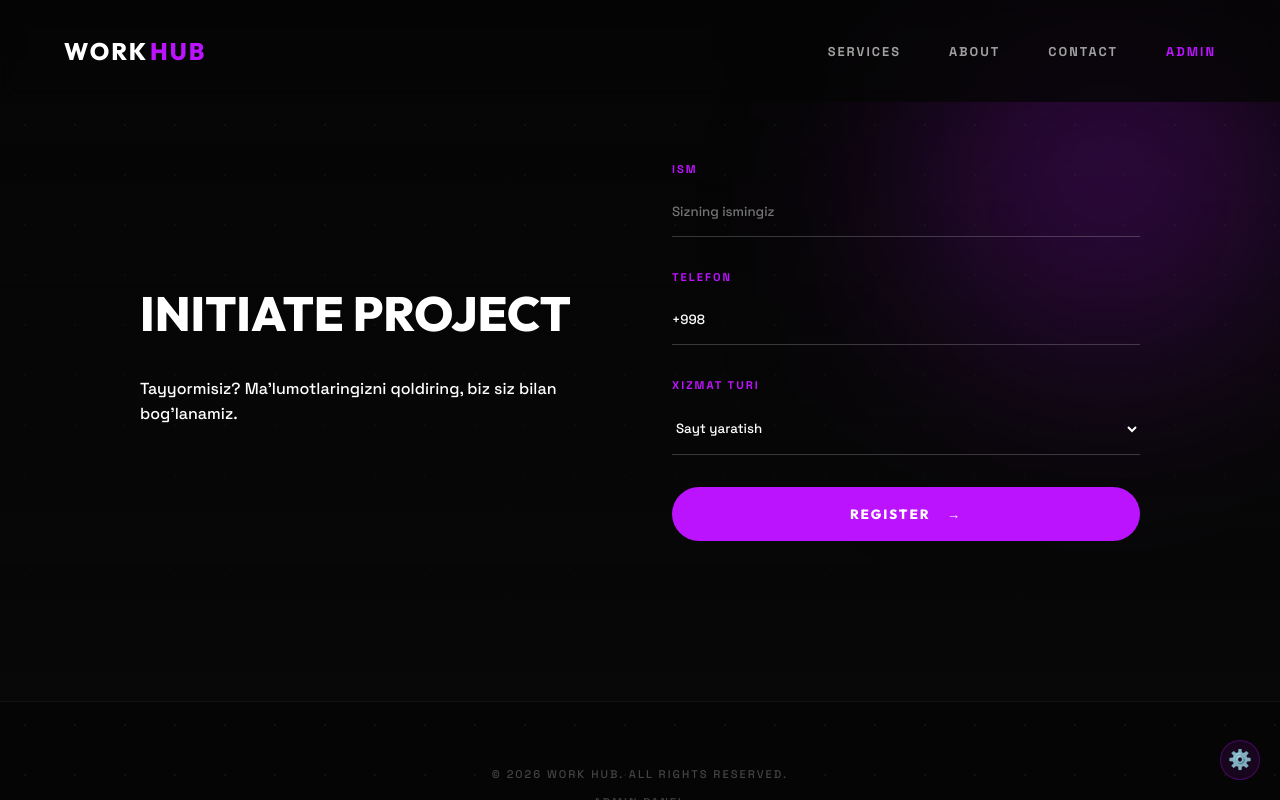
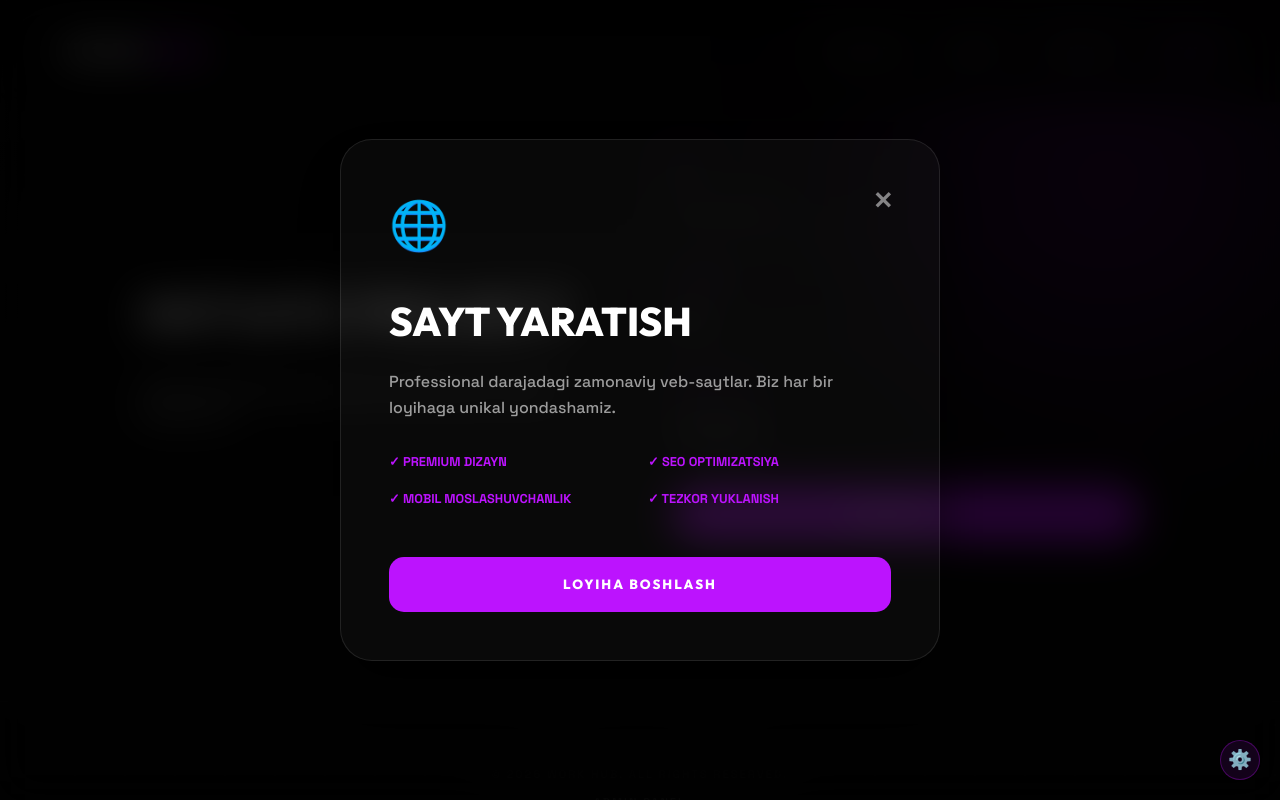
Before and after one commit to OPTIMUS6577/portfolio-, a plain HTML site: page workhub/index.html in a window 1280 px wide. Both pictures are taken after a click on the element 245 px from the left and 1344 px from the top of the page. Shown: the part 3352-4152 px from the top of the page. Drawn offline with nearby package versions, Linux system fonts and the light colour scheme.

Commit message:
Added detailed service dashboard modals for clients on the main page

```diff
--- a/workhub/index.html
+++ b/workhub/index.html
@@ -183,6 +183,14 @@
         </section>
     </main>
 
+    <!-- SERVICE INFO MODAL (DASHBOARD STYLE) -->
+    <div id="service-info-modal" style="display:none; position:fixed; top:0; left:0; width:100%; height:100%; background:rgba(0,0,0,0.8); backdrop-filter:blur(20px); z-index:9999; align-items:center; justify-content:center; padding:1.5rem">
+        <div style="background:rgba(255,255,255,0.03); border:1px solid rgba(255,255,255,0.1); border-radius:32px; width:100%; max-width:600px; padding:3rem; position:relative; box-shadow:0 25px 50px rgba(0,0,0,0.5)">
+            <button onclick="closeInfoModal()" style="position:absolute; top:25px; right:25px; background:none; border:none; color:#fff; font-size:1.5rem; cursor:pointer; opacity:0.5">✕</button>
+            <div id="modal-body"></div>
+        </div>
+    </div>
+
     <footer>
         <p>&copy; 2026 WORK HUB. ALL RIGHTS RESERVED.</p>
         <p style="margin-top: 10px;"><a href="admin.html" style="color: var(--muted); text-decoration: none; font-size: 0.7rem;">ADMIN PANEL</a></p>
@@ -192,28 +200,87 @@
     <a href="admin.html" style="position: fixed; bottom: 20px; right: 20px; width: 40px; height: 40px; background: rgba(188,19,254,0.1); border: 1px solid rgba(188,19,254,0.3); border-radius: 50%; display: flex; align-items: center; justify-content: center; text-decoration: none; color: var(--accent); font-size: 1.2rem; z-index: 9999; backdrop-filter: blur(10px); transition: 0.3s;" onmouseover="this.style.background='rgba(188,19,254,0.2)'" onmouseout="this.style.background='rgba(188,19,254,0.1)'">⚙️</a>
 
     <script>
-        // Make cards clickable
+        const SERVICE_DETAILS = {
+            'site': {
+                title: 'SAYT YARATISH',
+                desc: 'Professional darajadagi zamonaviy veb-saytlar. Biz har bir loyihaga unikal yondashamiz.',
+                features: ['Premium Dizayn', 'SEO Optimizatsiya', 'Mobil Moslashuvchanlik', 'Tezkor Yuklanish'],
+                icon: '🌐'
+            },
+            'bot': {
+                title: 'TELEGRAM BOT',
+                desc: 'Biznesingiz uchun aqlli avtomatizatsiya. Mijozlar bilan aloqani 24/7 rejimiga o\'tkazing.',
+                features: ['To\'lov tizimlari', 'CRM Integratsiya', 'Admin Panel', 'Statistika bo\'limi'],
+                icon: '🤖'
+            },
+            'app': {
+                title: 'MOBIL ILOVA',
+                desc: 'iOS va Android uchun mobil ilovalar yaratish. Yuqori unumdorlik va qulay interfeys.',
+                features: ['Cross-platform', 'Push bildirishnomalar', 'Offline rejim', 'Play Market / App Store'],
+                icon: '📱'
+            },
+            'game': {
+                title: 'O\'YIN YARATISH',
+                desc: '2D va 3D interaktiv o\'yinlar. Unreal Engine va Unity texnologiyalari asosida.',
+                features: ['Fizika simulyatsiyasi', 'Multiplayer', 'Geympley dizayn', 'Effektlar'],
+                icon: '🎮'
+            },
+            'ai': {
+                title: 'SUN\'IY INTELEKT',
+                desc: 'AI va Machine Learning yordamida aqlli algoritmlar. Biznesingizni aqlli qiling.',
+                features: ['Neyron tarmoqlar', 'Data Analysis', 'Chatbot AI', 'Bashoratlash'],
+                icon: '🧠'
+            }
+        };
+
         document.querySelectorAll('.s-card').forEach(card => {
             card.addEventListener('click', () => {
                 const serviceName = card.querySelector('h4').textContent.toLowerCase();
-                const select = document.getElementById('service');
+                let type = 'other';
+                if (serviceName.includes('sayt')) type = 'site';
+                else if (serviceName.includes('bot')) type = 'bot';
+                else if (serviceName.includes('ilova')) type = 'app';
+                else if (serviceName.includes('o\'yin')) type = 'game';
+                else if (serviceName.includes('intelekt')) type = 'ai';
 
-                // Map text to select values
-                if (serviceName.includes('sayt')) select.value = 'site';
-                else if (serviceName.includes('bot')) select.value = 'bot';
-                else if (serviceName.includes('ilova')) select.value = 'app';
-                else if (serviceName.includes('o\'yin')) select.value = 'game';
-                else if (serviceName.includes('intelekt')) select.value = 'ai';
-                else select.value = 'other';
-
-                // Scroll to form
-                document.getElementById('contact').scrollIntoView({ behavior: 'smooth' });
-
-                // Highlight select
-                select.style.borderBottomColor = 'var(--accent)';
-                setTimeout(() => { select.style.borderBottomColor = ''; }, 2000);
+                if (type !== 'other') {
+                    showInfoModal(type);
+                } else {
+                    scrollToForm('other');
+                }
             });
         });
+
+        function showInfoModal(type) {
+            const detail = SERVICE_DETAILS[type];
+            const modal = document.getElementById('service-info-modal');
+            const body = document.getElementById('modal-body');
+
+            body.innerHTML = `
+                <div style="font-size:3rem; margin-bottom:1.5rem">${detail.icon}</div>
+                <h2 style="font-family:'Outfit',sans-serif; font-size:2.5rem; font-weight:800; margin-bottom:1rem">${detail.title}</h2>
+                <p style="color:rgba(255,255,255,0.6); margin-bottom:2rem; line-height:1.6">${detail.desc}</p>
+                <div style="display:grid; grid-template-columns:1fr 1fr; gap:1rem; margin-bottom:3rem">
+                    ${detail.features.map(f => `<div style="font-size:0.8rem; color:var(--accent); font-weight:700">✓ ${f.toUpperCase()}</div>`).join('')}
+                </div>
+                <button onclick="scrollToForm('${type}')" style="width:100%; background:var(--accent); color:#fff; border:none; padding:1.2rem; border-radius:15px; font-weight:800; letter-spacing:2px; cursor:pointer; transition:0.3s">LOYIHA BOSHLASH</button>
+            `;
+
+            modal.style.display = 'flex';
+        }
+
+        function closeInfoModal() {
+            document.getElementById('service-info-modal').style.display = 'none';
+        }
+
+        function scrollToForm(type) {
+            closeInfoModal();
+            const select = document.getElementById('service');
+            select.value = type;
+            document.getElementById('contact').scrollIntoView({ behavior: 'smooth' });
+            select.style.borderBottomColor = 'var(--accent)';
+            setTimeout(() => { select.style.borderBottomColor = ''; }, 2000);
+        }
     </script>
     <script src="app.js"></script>
 </body>
```
